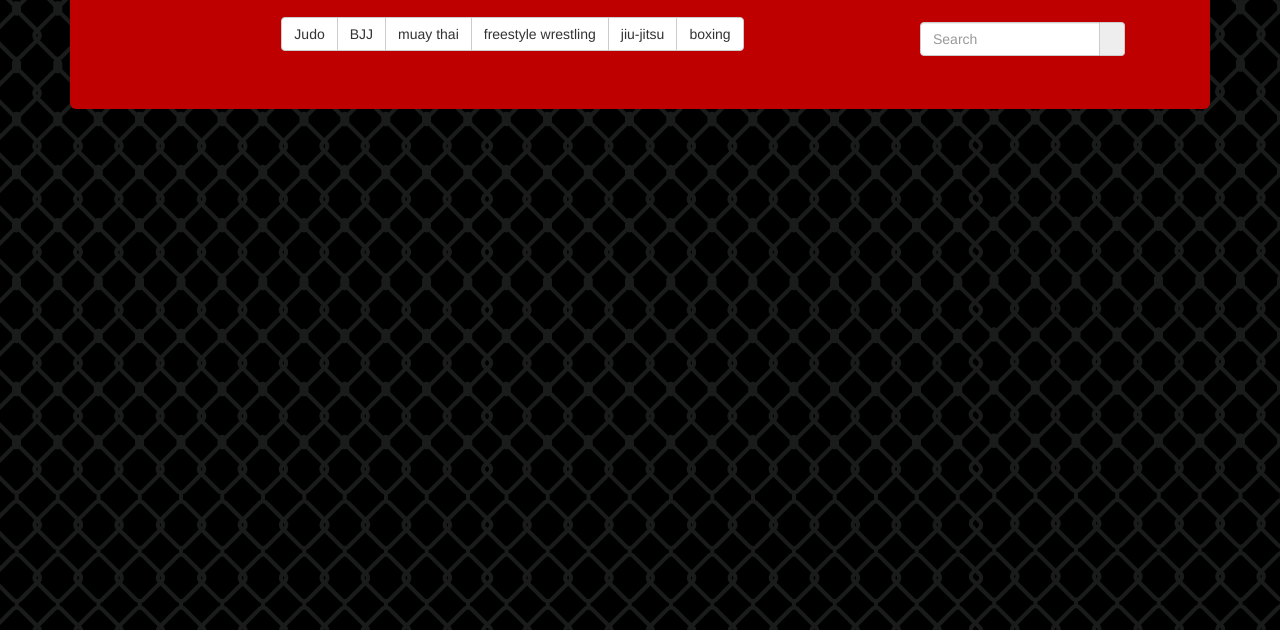
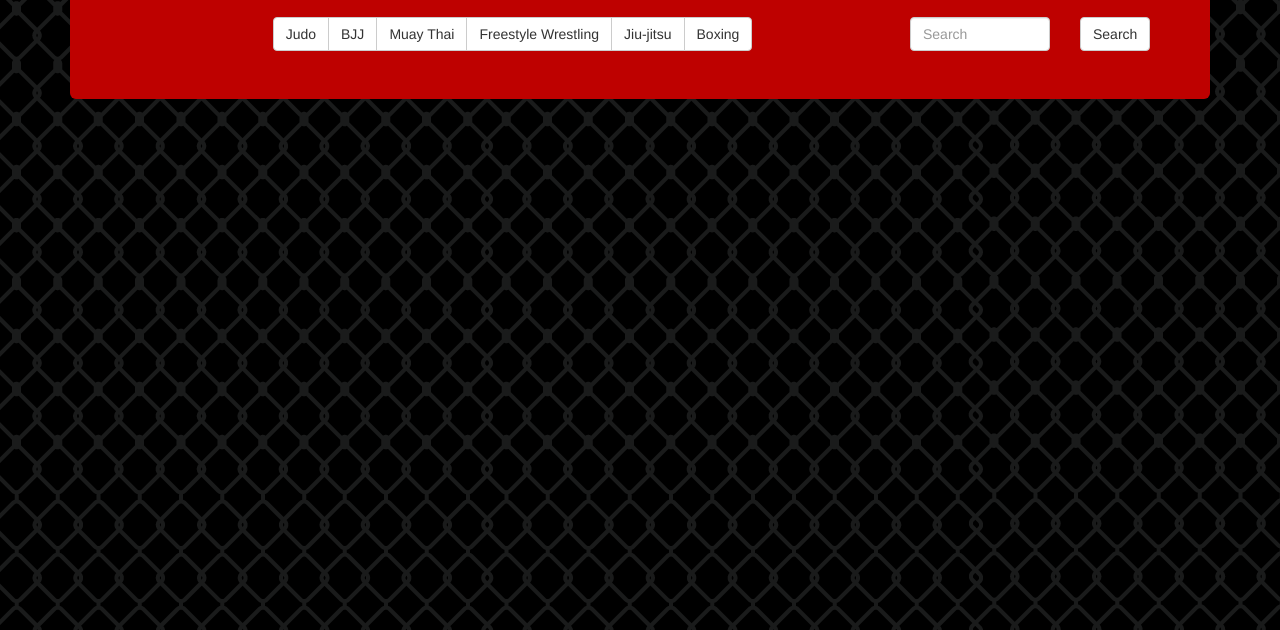
Before and after one commit to ValarieR/GifTastic, a plain HTML site: page index.html in a window 1280 px wide. Shown: the part 170-800 px from the top of the page. Drawn offline with nearby package versions, Linux system fonts and the light colour scheme.

Commit message:
changed search bar

```diff
--- a/giftastic.js
+++ b/giftastic.js
@@ -3,10 +3,10 @@
 var topics = [
     "Judo",
     "BJJ",
-    "muay thai",
-    "freestyle wrestling",
-    "jiu-jitsu",
-    "boxing"
+    "Muay Thai",
+    "Freestyle Wrestling",
+    "Jiu-jitsu",
+    "Boxing"
 ];
 
 $(document).ready(function() {
--- a/index.html
+++ b/index.html
@@ -31,15 +31,18 @@
             			<!--<button type="button" class="btn btn-default"></button>-->
         			</div>
         		</div>
-				<div class="col-xs-3">
-                	<div class="input-group stylish-input-group btn-group btn-sm">
+				<div class="col-xs-2">
+                	<!--<div class="input-group stylish-input-group btn-group btn-sm">-->
                     	<input type="text" class="form-control"  placeholder="Search" >
-                    		<span class="input-group-addon">
-                        		<!--<button type="submit" class="btn-xs btn-group">
-                            		<span class="glyphicon glyphicon-star" aria-hidden="true"></span>
-                        		</button>-->
-                    		</span>
-                	</div>
+            	</div>
+            	<div class="col-xs-1">
+                    		<!--<span class="input-group-addon">-->
+                    			<input class="btn btn-default" type="button" value="Search">
+                        		<!--<button type="submit" class="btn-xs btn-group">-->
+                            		<!--<span class="glyphicon glyphicon-search" aria-hidden="true"></span>-->
+                        		<!--</button>-->
+                    		<!--</span>-->
+                	<!--</div>-->
 
         		</div>
 			</div>
```
